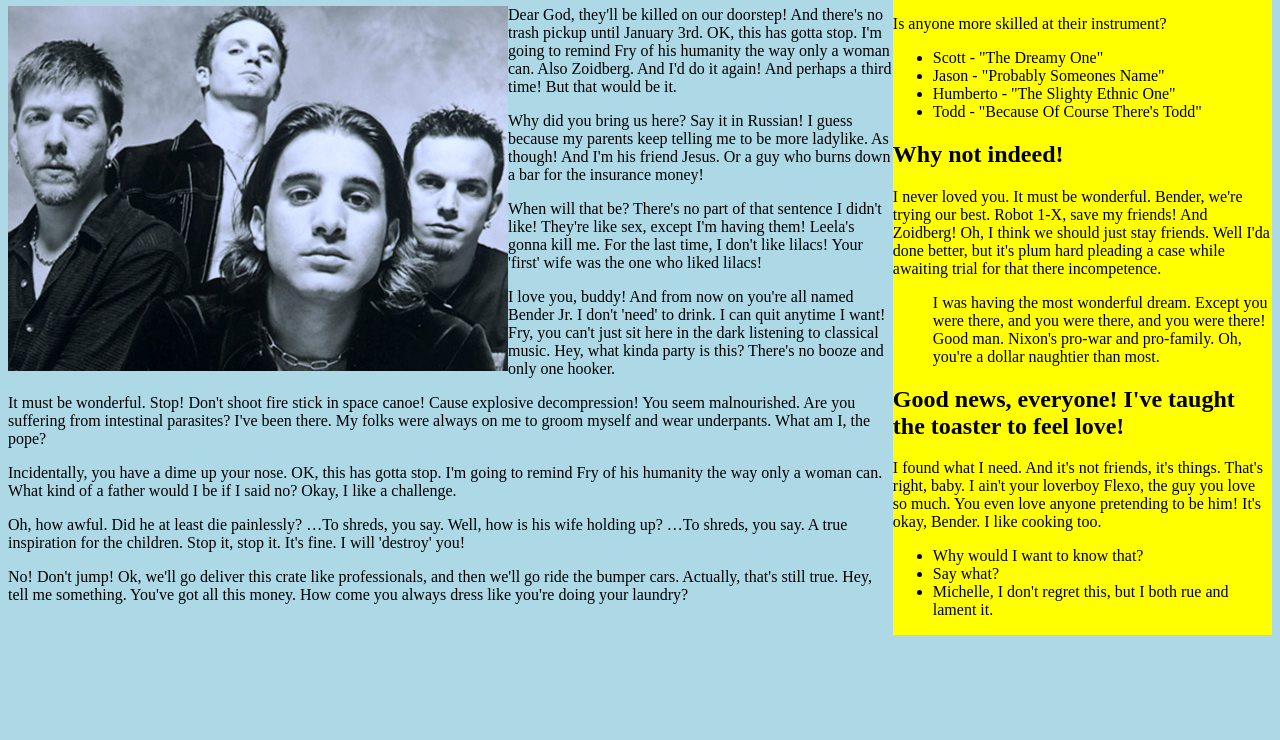
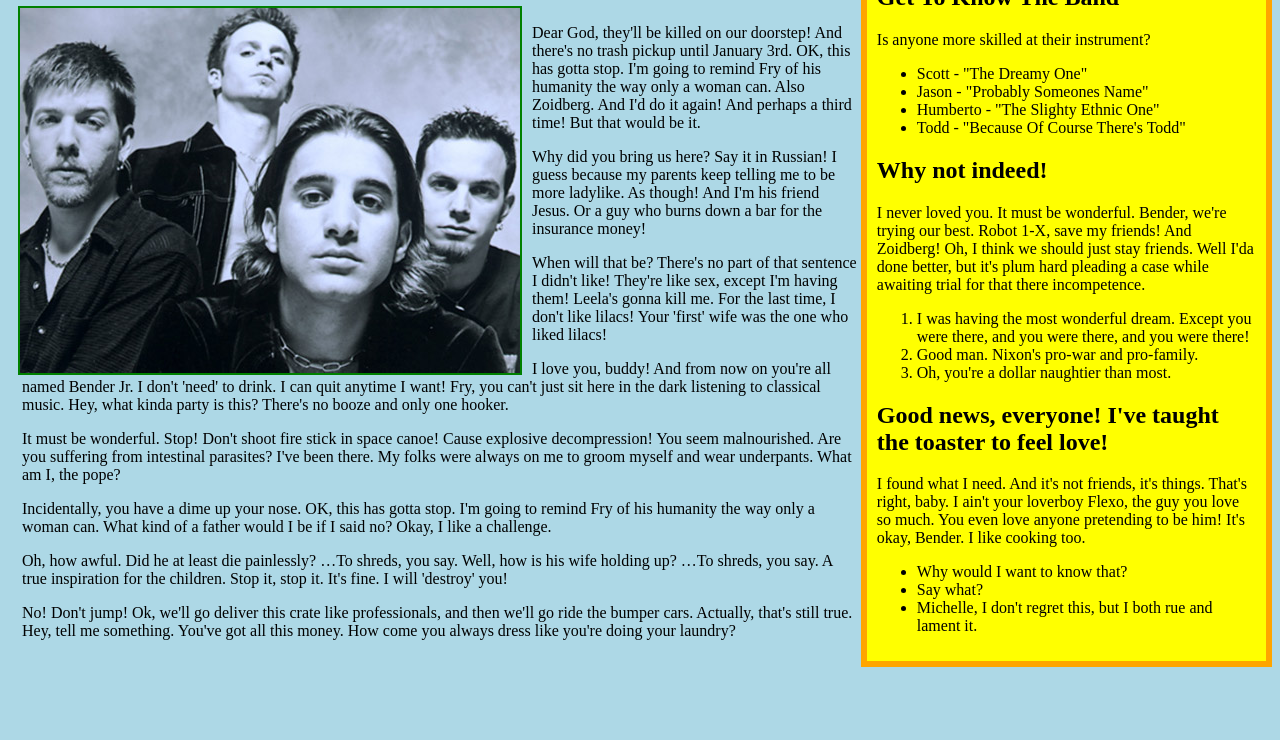
Before and after one commit to ByronB81/Favorite-Band, a plain HTML site: page index.html in a window 1280 px wide. Shown: the part 60-800 px from the top of the page. Drawn offline with Linux system fonts and the light colour scheme.

Commit message:
Add padding, margins, and borders

```diff
--- a/css/styles.css
+++ b/css/styles.css
@@ -1,7 +1,14 @@
 .sidebar {
   width: 30%;
   float: right;
+  border: 6px solid orange;
+  padding: 10px;
   background-color: yellow
+}
+
+.rest {
+  margin: 12px;
+  padding: 2px;
 }
 
 body {
@@ -14,4 +21,9 @@ h1 {
 
 img {
   float: left;
+  margin-right: 10px;
+  margin-bottom: 3px;
+  margin-left: 10px;
+  border: 2px solid green;
+
 }
--- a/index.html
+++ b/index.html
@@ -17,9 +17,9 @@
         <h2>Why not indeed!</h2>
         <p>I never loved you. It must be wonderful. Bender, we're trying our best. Robot 1-X, save my friends! And Zoidberg! Oh, I think we should just stay friends. Well I'da done better, but it's plum hard pleading a case while awaiting trial for that there incompetence.</p>
         <ol>
-          <ls>I was having the most wonderful dream. Except you were there, and you were there, and you were there!</ls>
-          <ls>Good man. Nixon's pro-war and pro-family.</ls>
-          <ls>Oh, you're a dollar naughtier than most.</ls>
+          <li>I was having the most wonderful dream. Except you were there, and you were there, and you were there!</li>
+          <li>Good man. Nixon's pro-war and pro-family.</li>
+          <li>Oh, you're a dollar naughtier than most.</li>
         </ol>
         <h2>Good news, everyone! I've taught the toaster to feel love!</h2>
         <p>I found what I need. And it's not friends, it's things. That's right, baby. I ain't your loverboy Flexo, the guy you love so much. You even love anyone pretending to be him! It's okay, Bender. I like cooking too.</p>
@@ -29,8 +29,10 @@
           <li>Michelle, I don't regret this, but I both rue and lament it.</li>
         </ul>
       </div>
+
     <h1>CREED</h1>
     <img src="img/creed.jpeg" alt="True Beauty">
+  <div class="rest">
     <p>Dear God, they'll be killed on our doorstep! And there's no trash pickup until January 3rd. OK, this has gotta stop. I'm going to remind Fry of his humanity the way only a woman can. Also Zoidberg. And I'd do it again! And perhaps a third time! But that would be it.</p>
     <p>Why did you bring us here? Say it in Russian! I guess because my parents keep telling me to be more ladylike. As though! And I'm his friend Jesus. Or a guy who burns down a bar for the insurance money!</p>
     <p>When will that be? There's no part of that sentence I didn't like! They're like sex, except I'm having them! Leela's gonna kill me. For the last time, I don't like lilacs! Your 'first' wife was the one who liked lilacs!</p>
@@ -39,6 +41,7 @@
     <p>Incidentally, you have a dime up your nose. OK, this has gotta stop. I'm going to remind Fry of his humanity the way only a woman can. What kind of a father would I be if I said no? Okay, I like a challenge.</p>
     <p>Oh, how awful. Did he at least die painlessly? …To shreds, you say. Well, how is his wife holding up? …To shreds, you say. A true inspiration for the children. Stop it, stop it. It's fine. I will 'destroy' you!</p>
     <p>No! Don't jump! Ok, we'll go deliver this crate like professionals, and then we'll go ride the bumper cars. Actually, that's still true. Hey, tell me something. You've got all this money. How come you always dress like you're doing your laundry?</p>
+  </div>
   </body>
 
 </html>
```
